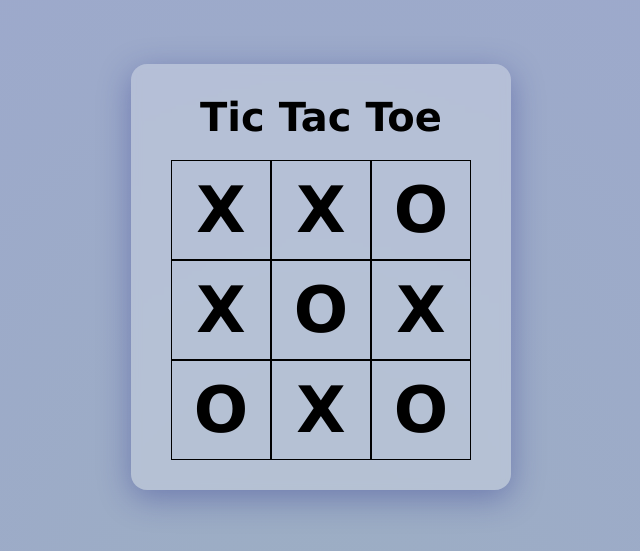
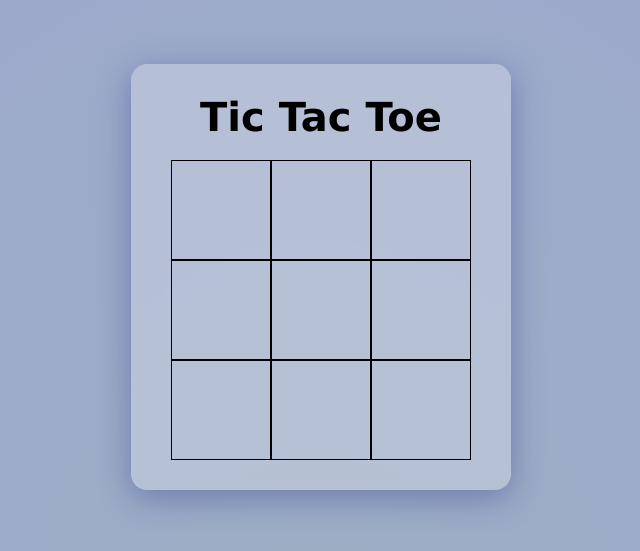
Before and after one commit to joel-jcs/top-js-ttt, a plain HTML site: page index.html in a window 1280 px wide. Shown: the part 123-674 px from the top of the page, without its empty margins (319-959 px from the left). Drawn offline with Linux system fonts and the light colour scheme.

Commit message:
added gameUI IIFE function and setTileContainer function to create the play grid

```diff
--- a/index.html
+++ b/index.html
@@ -9,35 +9,7 @@
 <body>
     <div id="game-container">
         <h1>Tic Tac Toe</h1>
-        <div id="tile-container">
-            <div class="tile">
-                <span class="mark">X</span>
-            </div>
-            <div class="tile">
-                <span class="mark">X</span>
-            </div>
-            <div class="tile">
-                <span class="mark">O</span>
-            </div>
-            <div class="tile">
-                <span class="mark">X</span>
-            </div>
-            <div class="tile">
-                <span class="mark">O</span>
-            </div>
-            <div class="tile">
-                <span class="mark">X</span>
-            </div>
-            <div class="tile">
-                <span class="mark">O</span>
-            </div>
-            <div class="tile">
-                <span class="mark">X</span>
-            </div>
-            <div class="tile">
-                <span class="mark">O</span>
-            </div>
-        </div>
+        <div id="tile-container"></div>
     </div>
     <script src="script.js"></script>
 </body>
--- a/script.js
+++ b/script.js
@@ -28,15 +28,32 @@ const gameboard = (() => {
     };
 })();
 
+const gameUI = (() => {
+    const gameContainer = document.getElementById('game-container');
+    const tileContainer = document.getElementById('tile-container');
+
+    const setTileContainer = () => {
+        gameboard.cells.forEach(cell => {
+            tileContainer.innerHTML += `
+            <div class="tile">
+                <span class="mark"></span>
+            </div>
+            `
+        })
+    }
+
+    return { setTileContainer };
+})();
+
 const players = (() => {
     const getPlayerQty = () => {
-        // // const playerQty = prompt("Type the number of players (1 or 2): ");
-        // // if ((parseInt(playerQty) !== 1 && parseInt(playerQty) !== 2)) {
-        // //     alert("You can only choose 1 or 2 players. Try again.");
-        // //     getPlayerQty();
-        // } else {
-        //     return playerQty;
-        // }
+        const playerQty = prompt("Type the number of players (1 or 2): ");
+        if ((parseInt(playerQty) !== 1 && parseInt(playerQty) !== 2)) {
+            alert("You can only choose 1 or 2 players. Try again.");
+            getPlayerQty();
+        } else {
+            return playerQty;
+        }
     };
 
     const createPlayer = (name, mark) => {
@@ -44,8 +61,8 @@ const players = (() => {
     };
 
     const setPlayers = (playerQty) => {
-        // let player1Name = prompt("Enter the name of the first player (Player 1): ");
-        // let player1Mark = prompt("Choose a mark (X or O): ");
+        let player1Name = prompt("Enter the name of the first player (Player 1): ");
+        let player1Mark = prompt("Choose a mark (X or O): ");
         let player1 = createPlayer(player1Name, player1Mark.toLowerCase());
 
         //player 2 set to CPU if the user selected 1 player. If 2 players, gets name from player2;
@@ -128,9 +145,11 @@ const players = (() => {
 
 
 const playGame = (function () {
-    let playerQty = players.getPlayerQty();
-    let { player1, player2 } = players.setPlayers(playerQty);
-    console.log(player1, player2);
+    // let playerQty = players.getPlayerQty();
+    // let { player1, player2 } = players.setPlayers(playerQty);
+    // console.log(player1, player2);
+
+    gameUI.setTileContainer();
 
     const playTurn = (player) => {
         if (playerQty < 2) {
@@ -176,14 +195,14 @@ const playGame = (function () {
             playGame();
         }
 
-        let restart = prompt("Would you like to play again? (y/n) ");
-        if (restart.toLowerCase().match(/y|yes/i)) {
-            restartGame();
-        } else if (restart.toLowerCase().match(/n|no/i)) {
-            alert("Thanks for playing!")
-        } else {
-            return;
-        }
+        // let restart = prompt("Would you like to play again? (y/n) ");
+        // if (restart.toLowerCase().match(/y|yes/i)) {
+        //     restartGame();
+        // } else if (restart.toLowerCase().match(/n|no/i)) {
+        //     alert("Thanks for playing!")
+        // } else {
+        //     return;
+        // }
     }
-    playGame();
+    // playGame();
 })();
```
